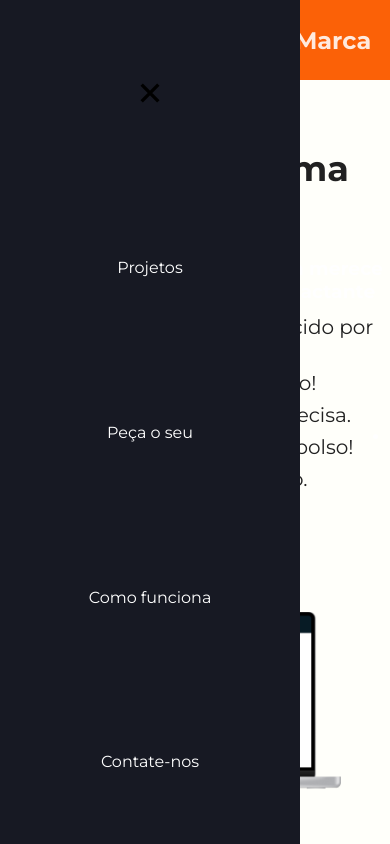
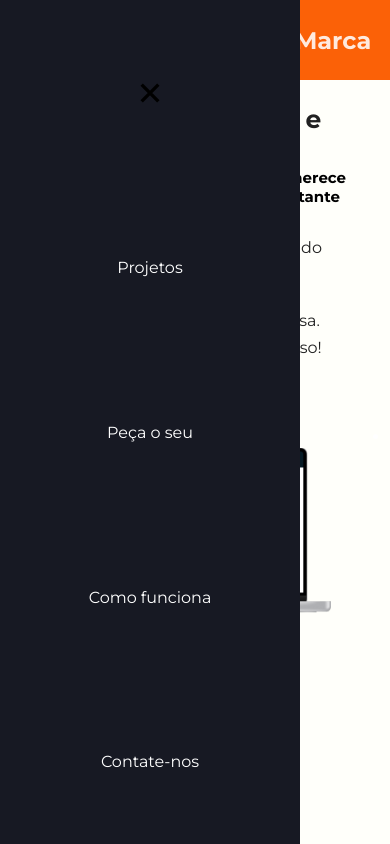
Before and after one commit to MarcusMix/page-web, a React (Vite) app: page / in a window 390 px wide. Shown: the top 844 px of the page. Built offline with nearby package versions, Linux system fonts and the light colour scheme.

Commit message:
feat: add new styles and mobile sizes

```diff
--- a/src/components/home/home.styles.js
+++ b/src/components/home/home.styles.js
@@ -5,16 +5,27 @@ export const ContainerHome = styled.div`
 	align-items: center;
 	flex-direction: column;
 	height: 100vh;
-	background-color: #FFFFFA;
+	background-color: #fffffa;
+
+	& h3 {
+		font-size: 20px;
+		color: #000;
+		padding-bottom: 1rem;
+		margin: 0 20%;
+
+		@media (max-width: 1200px) {
+			font-size: 15px;
+			margin: 0.25rem 10%;
+		}
+	}
 
 	& img {
-		padding: 1rem;
-		max-width: 30%;
-        margin: 3rem auto;
+		padding: 0.25rem;
+		max-width: 500px;
+		margin: 3rem auto;
 
 		@media (max-width: 768px) {
-			max-width: 75%;
-			margin: auto;
+			max-width: 70%;
 		}
 	}
 
@@ -29,7 +40,12 @@ export const ContainerHome = styled.div`
 			padding: 0.25rem;
 			text-align: center;
 			font-size: 20px;
-			color:  #212121;
+			color: #212121;
+
+			@media (max-width: 768px) {
+				font-size: 16px;
+				margin: 0 10%;
+			}
 		}
 
 		& svg {
@@ -39,11 +55,13 @@ export const ContainerHome = styled.div`
 `;
 
 export const MainTitle = styled.h1`
-	font-size: 50px;
+	font-size: 40px;
 	color: #212121;
-    padding: 1.5rem;
+	padding-top: 1.5rem;
+	margin: 0 20%;
 
-	@media (max-width: 768px) {
-		font-size: 35px;
+	@media (max-width: 1200px) {
+		font-size: 25px;
+		margin: 0 10%;
 	}
 `;
```
